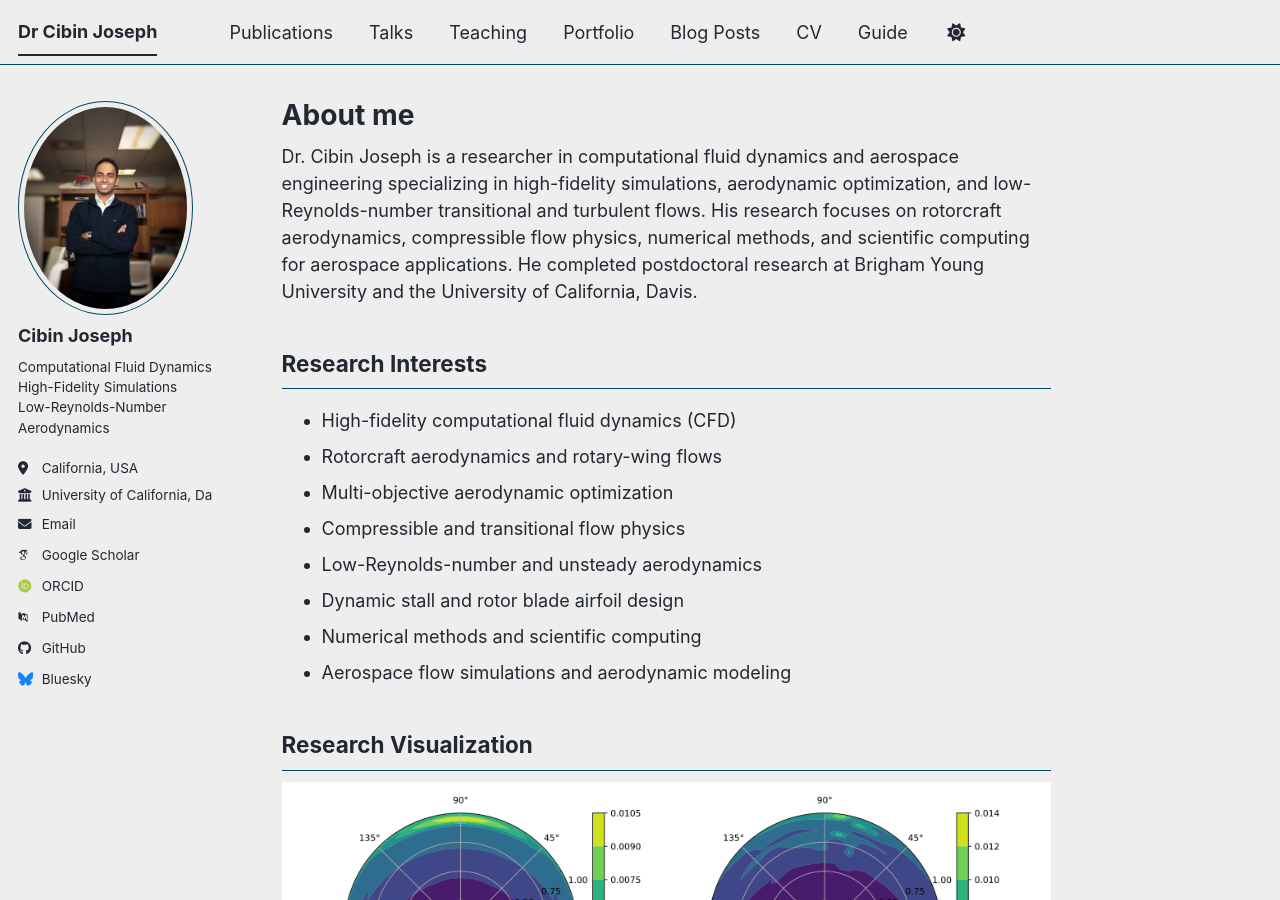
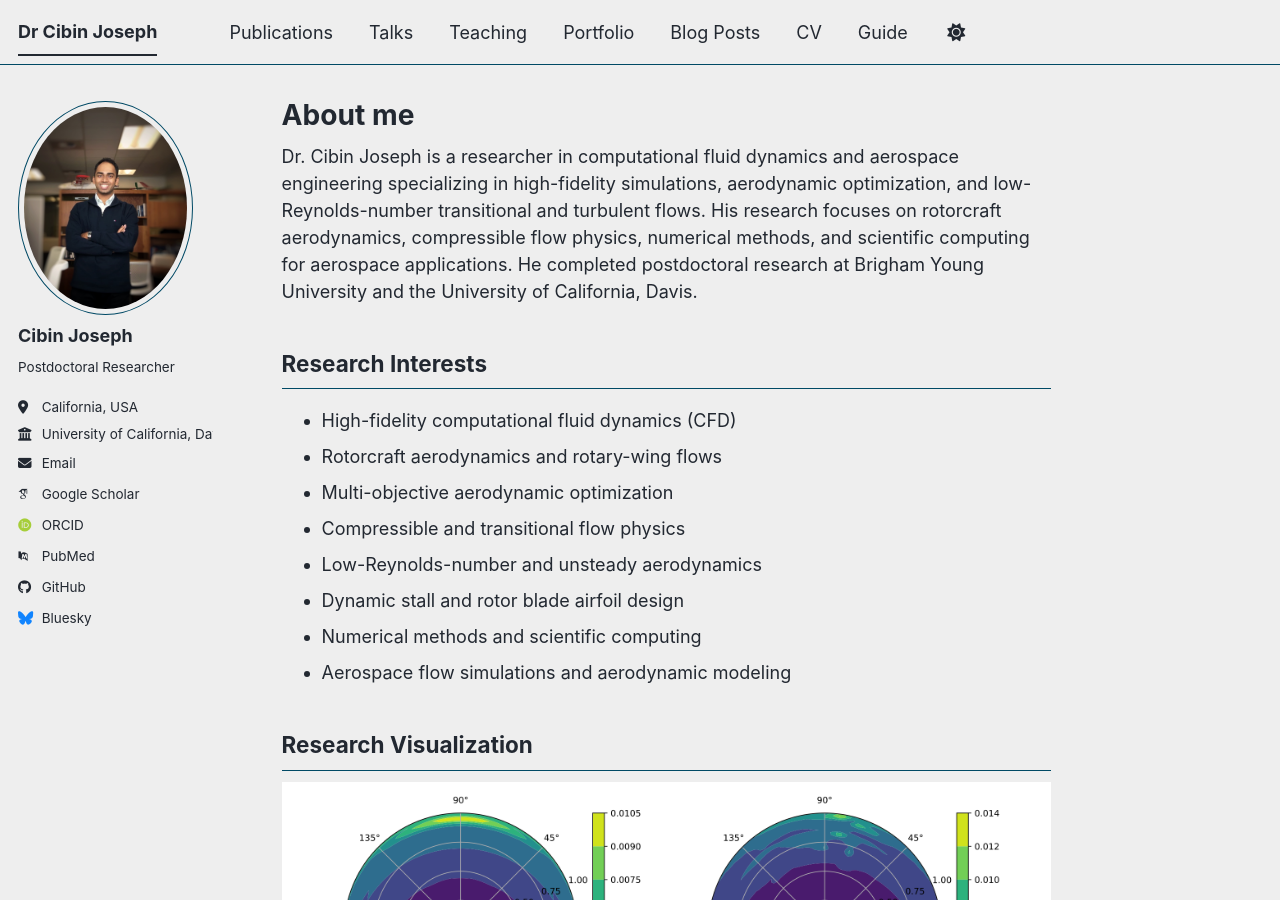
Before and after one commit to ddcruz13/faculty-website-demo, a Jekyll site: the page built from _pages/about.md, in a window 1280 px wide and 900 px high. Built offline with Jekyll 4.4.1, drawn with Linux system fonts in a browser that asks for light colours; some web fonts are replaced; a script bundle is joined from its source files by our own code; library files that are not in the unit come from our copies.

Commit message:
Update _config.yml

```diff
--- a/_config.yml
+++ b/_config.yml
@@ -26,7 +26,7 @@ author:
   avatar           : "profile.png"
   name             : "Cibin Joseph"
   pronouns         : # example: "she/her"
-  bio              : "Computational Fluid Dynamics High-Fidelity Simulations Low-Reynolds-Number Aerodynamics"
+  bio              : "Postdoctoral Researcher"
   location         : "California, USA"
   employer         : "University of California, Davis"
   uri              : # URL
```
